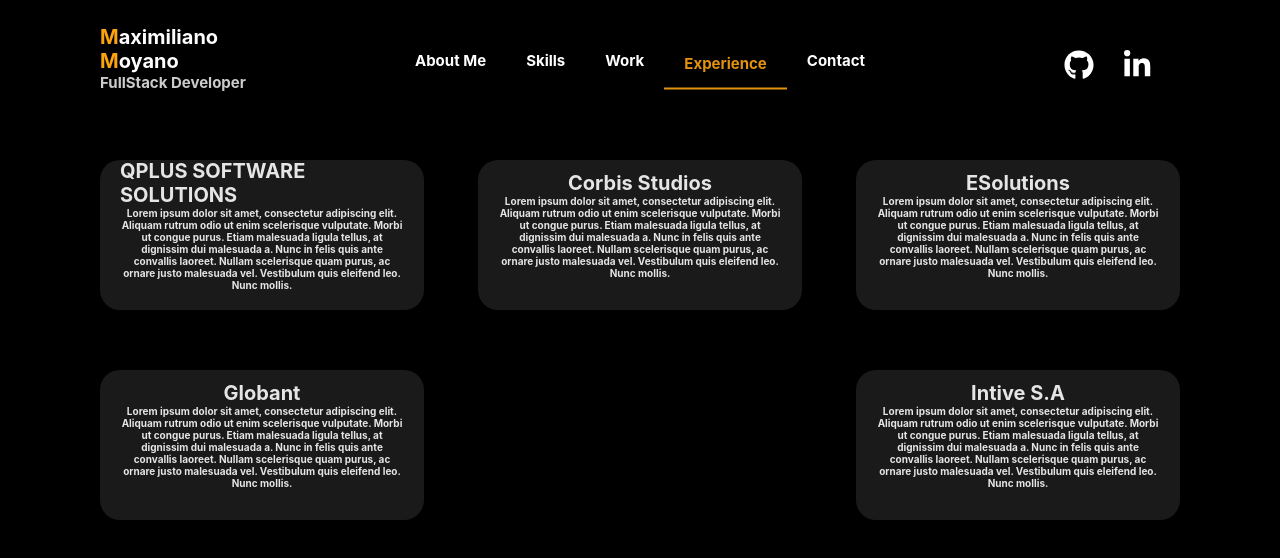
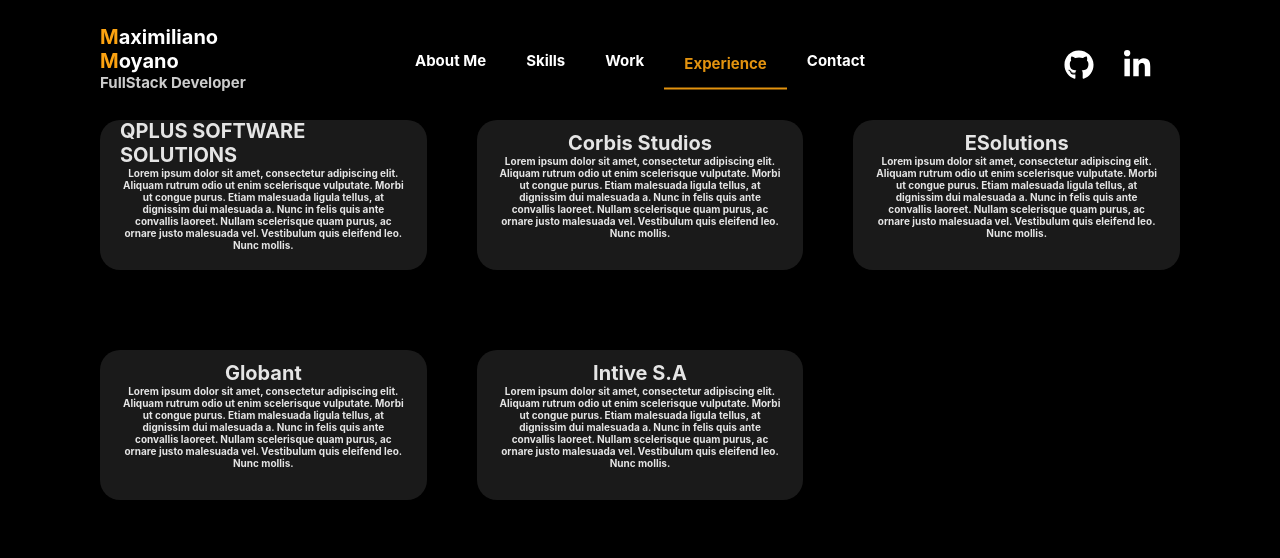
Before and after one commit to MaxHMoyano/MyPortfolio, a React app: page /experience in a window 1280 px wide. Shown: the top 558 px of the page. Built offline with nearby package versions, Linux system fonts and the light colour scheme; the HTML template or start-up script is replaced by a standard one.

Commit message:
fixed animation and Added grid on experiences

```diff
--- a/src/components/Experience/index.tsx
+++ b/src/components/Experience/index.tsx
@@ -1,6 +1,6 @@
 import React, { useState } from 'react';
 import styled from 'styled-components';
-
+import { IExperience } from '../../models';
 const ExperienceTime = styled.h3`
   opacity: 0;
   transition: all ease 0.3s;
@@ -45,57 +45,16 @@
   height: 180px;
   margin-bottom: 3rem;
 `;
-const ExperiencesWrapper = styled.div`
-  display: flex;
-  justify-content: space-between;
-  flex-flow: row wrap;
-`;
 
-const index = () => {
-  const [experiences] = useState([
-    {
-      name: 'QPLUS SOFTWARE SOLUTIONS',
-      description:
-        'Lorem ipsum dolor sit amet, consectetur adipiscing elit. Aliquam rutrum odio ut enim scelerisque vulputate. Morbi ut congue purus. Etiam malesuada ligula tellus, at dignissim dui malesuada a. Nunc in felis quis ante convallis laoreet. Nullam scelerisque quam purus, ac ornare justo malesuada vel. Vestibulum quis eleifend leo. Nunc mollis. ',
-      time: '2 years',
-    },
-    {
-      name: 'Corbis Studios',
-      description:
-        'Lorem ipsum dolor sit amet, consectetur adipiscing elit. Aliquam rutrum odio ut enim scelerisque vulputate. Morbi ut congue purus. Etiam malesuada ligula tellus, at dignissim dui malesuada a. Nunc in felis quis ante convallis laoreet. Nullam scelerisque quam purus, ac ornare justo malesuada vel. Vestibulum quis eleifend leo. Nunc mollis. ',
-      time: '6 months',
-    },
-    {
-      name: 'ESolutions',
-      description:
-        'Lorem ipsum dolor sit amet, consectetur adipiscing elit. Aliquam rutrum odio ut enim scelerisque vulputate. Morbi ut congue purus. Etiam malesuada ligula tellus, at dignissim dui malesuada a. Nunc in felis quis ante convallis laoreet. Nullam scelerisque quam purus, ac ornare justo malesuada vel. Vestibulum quis eleifend leo. Nunc mollis. ',
-      time: '5 months',
-    },
-    {
-      name: 'Globant',
-      description:
-        'Lorem ipsum dolor sit amet, consectetur adipiscing elit. Aliquam rutrum odio ut enim scelerisque vulputate. Morbi ut congue purus. Etiam malesuada ligula tellus, at dignissim dui malesuada a. Nunc in felis quis ante convallis laoreet. Nullam scelerisque quam purus, ac ornare justo malesuada vel. Vestibulum quis eleifend leo. Nunc mollis. ',
-      time: '6 months',
-    },
-    {
-      name: 'Intive S.A',
-      description:
-        'Lorem ipsum dolor sit amet, consectetur adipiscing elit. Aliquam rutrum odio ut enim scelerisque vulputate. Morbi ut congue purus. Etiam malesuada ligula tellus, at dignissim dui malesuada a. Nunc in felis quis ante convallis laoreet. Nullam scelerisque quam purus, ac ornare justo malesuada vel. Vestibulum quis eleifend leo. Nunc mollis. ',
-      time: '7 months',
-    },
-  ]);
+const index: React.FC<IExperience> = ({ name, description, time }) => {
   return (
-    <ExperiencesWrapper>
-      {experiences.map((experience, idx) => (
-        <Experience key={idx}>
-          <ExperienceContainer>
-            <ExperienceName>{experience.name}</ExperienceName>
-            <ExperienceDescription>{experience.description}</ExperienceDescription>
-            <ExperienceTime>{experience.time}</ExperienceTime>
-          </ExperienceContainer>
-        </Experience>
-      ))}
-    </ExperiencesWrapper>
+    <Experience>
+      <ExperienceContainer>
+        <ExperienceName>{name}</ExperienceName>
+        <ExperienceDescription>{description}</ExperienceDescription>
+        <ExperienceTime>{time}</ExperienceTime>
+      </ExperienceContainer>
+    </Experience>
   );
 };
 
--- a/src/components/MainContent/index.tsx
+++ b/src/components/MainContent/index.tsx
@@ -1,13 +1,18 @@
 import React from 'react';
 import styled from 'styled-components';
 import { Route, Switch, useLocation } from 'react-router-dom';
-import Subtitle from '../shared/Subtitle';
-import Title from '../shared/Title';
-import Experience from '../Experience';
+import { About, Skills, Work, Experience, Contact } from '../../routes/';
 import { CSSTransition, TransitionGroup } from 'react-transition-group';
 
 const MainContentWrapper = styled.div`
-  padding: 4rem 10rem;
+  padding: 0rem 10rem 4rem 10rem;
+`;
+
+const TransitionGroupStyled = styled(TransitionGroup)`
+  height: 100%;
+  > * {
+    height: inherit;
+  }
 `;
 
 const index: React.FC = () => {
@@ -15,24 +20,27 @@
 
   return (
     <MainContentWrapper>
-      <TransitionGroup>
+      <TransitionGroupStyled>
         <CSSTransition timeout={300} classNames={'fade'} key={location.key}>
           <Switch location={location}>
             <Route path={'/'} exact>
-              <div>
-                <Subtitle measure={'l'}>Hello! I'm</Subtitle>
-                <Title measure={'xl'} content={'Maximiliano Moyano'} />
-              </div>
+              <About />
             </Route>
-            <Route path={'/skills'}></Route>
-            <Route path={'/work'}></Route>
+            <Route path={'/skills'}>
+              <Skills />
+            </Route>
+            <Route path={'/work'}>
+              <Work />
+            </Route>
             <Route path={'/experience'}>
               <Experience />
             </Route>
-            <Route path={'/contact'}></Route>
+            <Route path={'/contact'}>
+              <Contact />
+            </Route>
           </Switch>
         </CSSTransition>
-      </TransitionGroup>
+      </TransitionGroupStyled>
     </MainContentWrapper>
   );
 };
--- a/src/components/shared/Title.tsx
+++ b/src/components/shared/Title.tsx
@@ -1,4 +1,4 @@
-import React, { Fragment, useState } from 'react';
+import React, { Fragment, useEffect, useState } from 'react';
 import styled from 'styled-components';
 import { getFontSizeByMeasure } from '../../util';
 interface ITitle {
@@ -10,21 +10,27 @@
   font-size: ${(props) => getFontSizeByMeasure(props.measure)};
 `;
 
-const FirstLetter = styled.strong`
+const Strong = styled.strong`
   color: ${(props) => props.theme.colors.primary};
 `;
 
-const Title: React.FC<ITitle> = ({ children, content, measure }) => {
-  const [firstLetter] = useState<string>(content.charAt(0));
-  const [restOfContent] = useState<string>(content.substring(1));
+const Title: React.FC<ITitle> = ({ content, measure }) => {
+  const [formmatedContent, setFormmatedContent] = useState<JSX.Element[]>(null);
+
+  useEffect(() => {
+    let jsx = content.split(' ').map((word, idx) => (
+      <React.Fragment key={idx}>
+        <Strong>{word.charAt(0)}</Strong>
+        <span>{word.substring(1)}&nbsp;</span>
+      </React.Fragment>
+    ));
+    setFormmatedContent(jsx);
+  }, []);
 
   return (
-    <Fragment>
-      <TitleContent content={content} measure={measure}>
-        <FirstLetter>{firstLetter}</FirstLetter>
-        {restOfContent}
-      </TitleContent>
-    </Fragment>
+    <TitleContent content={content} measure={measure}>
+      {formmatedContent}
+    </TitleContent>
   );
 };
 
--- a/src/models/index.ts
+++ b/src/models/index.ts
@@ -0,0 +1,5 @@
+export interface IExperience {
+  name: string;
+  description: string;
+  time: string;
+}
--- /dev/null
+++ b/src/routes/about/index.tsx
@@ -0,0 +1,30 @@
+import React from 'react';
+import styled from 'styled-components';
+import Subtitle from '../../components/shared/Subtitle';
+import Title from '../../components/shared/Title';
+
+const AboutWrapper = styled.div`
+  display: flex;
+  align-items: center;
+`;
+
+const Information = styled.div`
+  flex: 0 0 50%;
+`;
+
+const About: React.FC = () => {
+  return (
+    <AboutWrapper>
+      <Information>
+        <Subtitle measure={'xl'}>Hello! I'm</Subtitle>
+        <Title measure={'xxl'} content={'Maximiliano Moyano'} />
+        <p style={{ fontSize: '2.25rem', fontWeight: 'bold', opacity: '0.8' }}>
+          I'm a full stack Javascript developer with 3+ years of experience so far,I'm specialized
+          in Front-End development, mostly with ReactJs and Angular 2+
+        </p>
+      </Information>
+    </AboutWrapper>
+  );
+};
+
+export default About;
--- /dev/null
+++ b/src/routes/contact/index.tsx
@@ -0,0 +1,7 @@
+import React from 'react';
+
+const Contact: React.FC = () => {
+  return <div></div>;
+};
+
+export default Contact;
--- /dev/null
+++ b/src/routes/experience/index.tsx
@@ -0,0 +1,56 @@
+import React, { useState } from 'react';
+import styled from 'styled-components';
+import { IExperience } from '../../models';
+import Experience from '../../components/Experience';
+const ExperiencesWrapper = styled.div`
+  display: grid;
+  grid-template-columns: repeat(3, 1fr);
+  grid-auto-rows: 200px;
+  row-gap: 3rem;
+  column-gap: 5rem;
+`;
+
+const ExperiencePage: React.FC = () => {
+  const [experiences] = useState<IExperience[]>([
+    {
+      name: 'QPLUS SOFTWARE SOLUTIONS',
+      description:
+        'Lorem ipsum dolor sit amet, consectetur adipiscing elit. Aliquam rutrum odio ut enim scelerisque vulputate. Morbi ut congue purus. Etiam malesuada ligula tellus, at dignissim dui malesuada a. Nunc in felis quis ante convallis laoreet. Nullam scelerisque quam purus, ac ornare justo malesuada vel. Vestibulum quis eleifend leo. Nunc mollis. ',
+      time: '2 years',
+    },
+    {
+      name: 'Corbis Studios',
+      description:
+        'Lorem ipsum dolor sit amet, consectetur adipiscing elit. Aliquam rutrum odio ut enim scelerisque vulputate. Morbi ut congue purus. Etiam malesuada ligula tellus, at dignissim dui malesuada a. Nunc in felis quis ante convallis laoreet. Nullam scelerisque quam purus, ac ornare justo malesuada vel. Vestibulum quis eleifend leo. Nunc mollis. ',
+      time: '6 months',
+    },
+    {
+      name: 'ESolutions',
+      description:
+        'Lorem ipsum dolor sit amet, consectetur adipiscing elit. Aliquam rutrum odio ut enim scelerisque vulputate. Morbi ut congue purus. Etiam malesuada ligula tellus, at dignissim dui malesuada a. Nunc in felis quis ante convallis laoreet. Nullam scelerisque quam purus, ac ornare justo malesuada vel. Vestibulum quis eleifend leo. Nunc mollis. ',
+      time: '5 months',
+    },
+    {
+      name: 'Globant',
+      description:
+        'Lorem ipsum dolor sit amet, consectetur adipiscing elit. Aliquam rutrum odio ut enim scelerisque vulputate. Morbi ut congue purus. Etiam malesuada ligula tellus, at dignissim dui malesuada a. Nunc in felis quis ante convallis laoreet. Nullam scelerisque quam purus, ac ornare justo malesuada vel. Vestibulum quis eleifend leo. Nunc mollis. ',
+      time: '6 months',
+    },
+    {
+      name: 'Intive S.A',
+      description:
+        'Lorem ipsum dolor sit amet, consectetur adipiscing elit. Aliquam rutrum odio ut enim scelerisque vulputate. Morbi ut congue purus. Etiam malesuada ligula tellus, at dignissim dui malesuada a. Nunc in felis quis ante convallis laoreet. Nullam scelerisque quam purus, ac ornare justo malesuada vel. Vestibulum quis eleifend leo. Nunc mollis. ',
+      time: '7 months',
+    },
+  ]);
+
+  return (
+    <ExperiencesWrapper>
+      {experiences.map((experience, idx) => (
+        <Experience key={idx} {...experience} />
+      ))}
+    </ExperiencesWrapper>
+  );
+};
+
+export default ExperiencePage;
--- /dev/null
+++ b/src/routes/index.tsx
@@ -0,0 +1,7 @@
+import About from './about';
+import Skills from './skills';
+import Work from './work';
+import Experience from './experience';
+import Contact from './contact';
+
+export { About, Skills, Work, Experience, Contact };
--- /dev/null
+++ b/src/routes/skills/index.tsx
@@ -0,0 +1,7 @@
+import React from 'react';
+
+const Skills: React.FC = () => {
+  return <div></div>;
+};
+
+export default Skills;
--- /dev/null
+++ b/src/routes/work/index.tsx
@@ -0,0 +1,7 @@
+import React from 'react';
+
+const Work: React.FC = () => {
+  return <div></div>;
+};
+
+export default Work;
--- a/src/styles/GlobalStyle.tsx
+++ b/src/styles/GlobalStyle.tsx
@@ -13,7 +13,7 @@
   body {
     background-color: ${(props) => props.theme.colors.black};
     color: ${(props) => props.theme.colors.light};
-
+    overflow: hidden;
   }
   button {
     font-family: inherit;
@@ -22,18 +22,11 @@
     opacity: 0;
   }
   .fade-exit{
-    opacity: 1;
+    opacity: 0;
   }
   .fade-enter-active{
     opacity: 1;
-    transition: opacity 1s ease-in;
-  }
-  .fade-exit-active{
-    opacity: 0;
-  }
-  .fade-enter-active,
-  .fade-exit-active{
-    transition: opacity 1s;
+    transition: opacity .3s ease-in;
   }
 
 `;
--- a/webpack.config.js
+++ b/webpack.config.js
@@ -3,7 +3,7 @@
 
 module.exports = {
   entry: './src/index.tsx',
-  devtool: 'inline-source-map',
+  devtool: 'source-map',
   devServer: {
     contentBase: './dist',
     compress: true,
```
